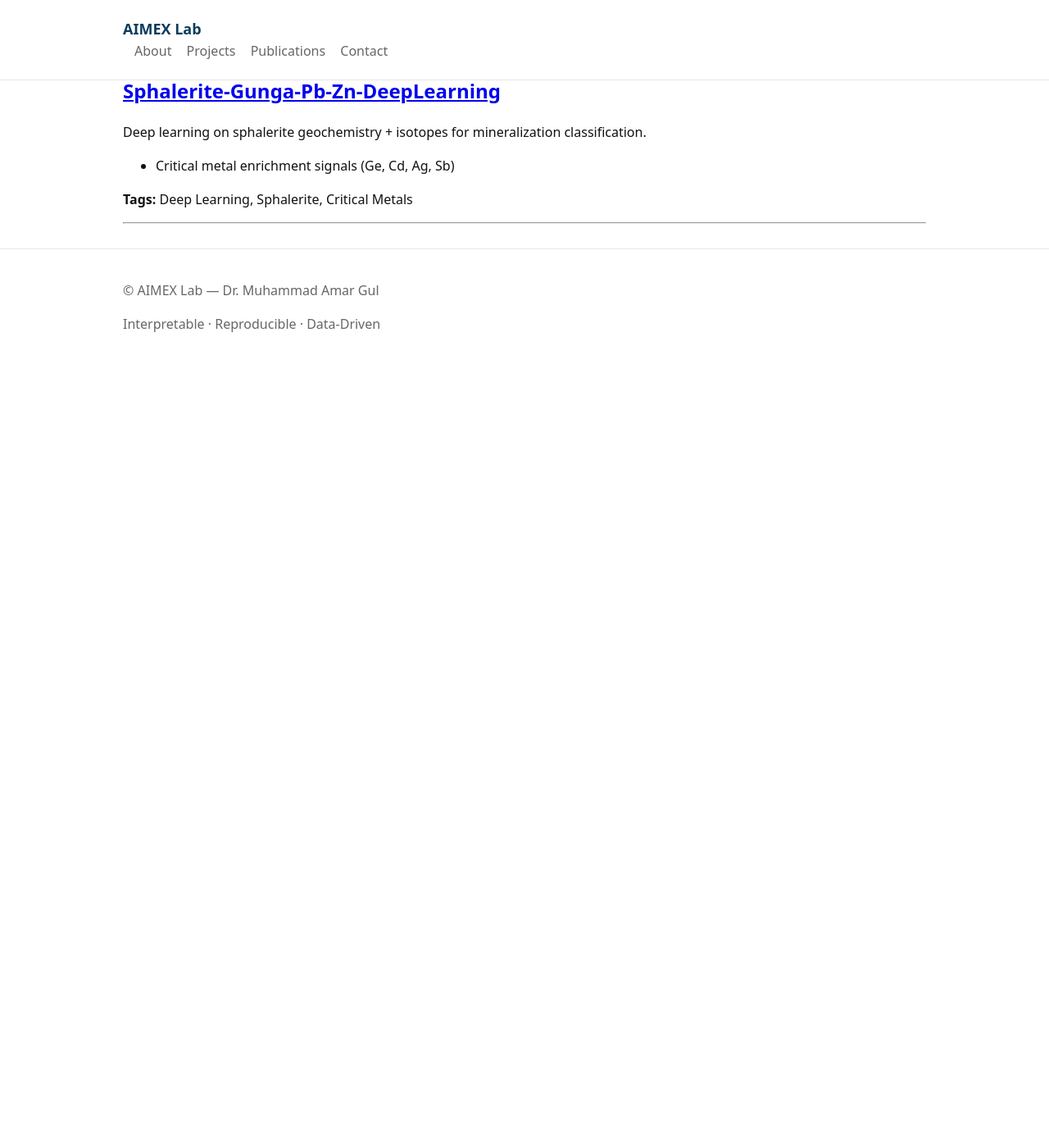
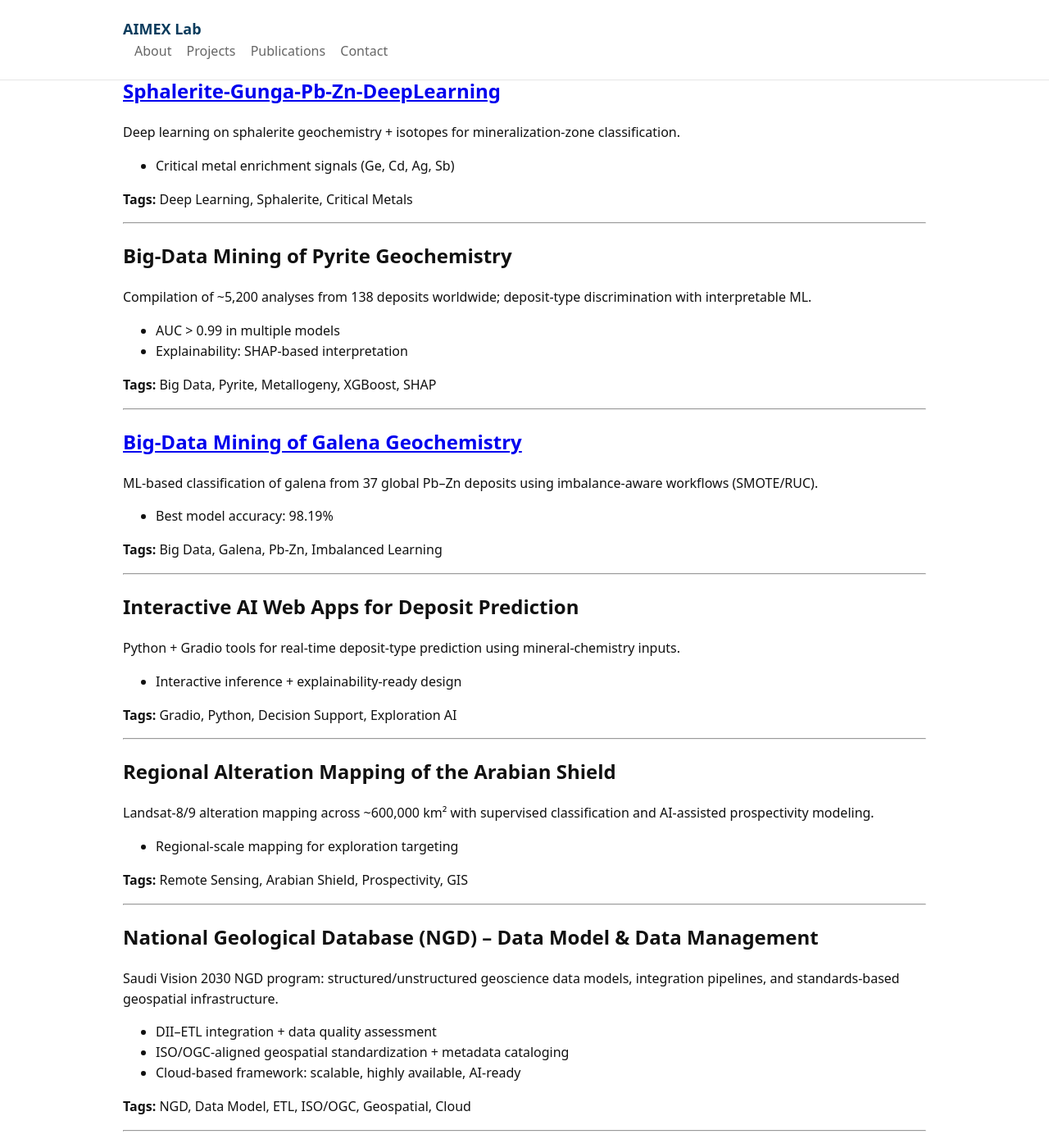
Before and after one commit to Dr-Amar/Dr-Gul.github.io, a Jekyll site: the page built from _pages/projects.md, in a window 1280 px wide and 1400 px high, scrolled down 321 px. Shown: the whole window at 82% size. Built offline with Jekyll 4.4.1, drawn with Linux system fonts in a browser that asks for light colours; before the commit the page ends 900 px from its top, so only the background shows below that; some of the changed text lies outside the part shown.

Commit message:
Auto-sync projects & publications

```diff
--- a/_pages/projects.md
+++ b/_pages/projects.md
@@ -7,15 +7,15 @@ permalink: /projects/
 ## [Pyrite-Gunga-Pb-Zn-Deposit--Machine-Learning](https://github.com/Dr-Amar/Pyrite-Gunga-Pb-Zn-Deposit--Machine-Learning)
 ML-driven classification of Pb–Zn deposits using pyrite trace elements + isotopes.
 
-- RF/GB/SVM/MLP; LOGO validation; >94% accuracy
-- Explainability with SHAP; t-SNE for structure
+- RF/GB/SVM/MLP; LOGO validation
+- Explainability: SHAP, t-SNE/UMAP
 
 **Tags:** Geochemistry, ML, Pb-Zn, Pyrite
 
 ---
 
 ## [Sphalerite-Gunga-Pb-Zn-DeepLearning](https://github.com/Dr-Amar/Sphalerite-Gunga-Pb-Zn-DeepLearning)
-Deep learning on sphalerite geochemistry + isotopes for mineralization classification.
+Deep learning on sphalerite geochemistry + isotopes for mineralization-zone classification.
 
 - Critical metal enrichment signals (Ge, Cd, Ag, Sb)
 
@@ -23,4 +23,52 @@ Deep learning on sphalerite geochemistry + isotopes for mineralization classific
 
 ---
 
+## Big-Data Mining of Pyrite Geochemistry
+Compilation of ~5,200 analyses from 138 deposits worldwide; deposit-type discrimination with interpretable ML.
+
+- AUC > 0.99 in multiple models
+- Explainability: SHAP-based interpretation
+
+**Tags:** Big Data, Pyrite, Metallogeny, XGBoost, SHAP
+
+---
+
+## [Big-Data Mining of Galena Geochemistry](https://github.com/Dr-Amar/Galena-Geochemistry-ML-Metallogenic-Discrimination)
+ML-based classification of galena from 37 global Pb–Zn deposits using imbalance-aware workflows (SMOTE/RUC).
+
+- Best model accuracy: 98.19%
+
+**Tags:** Big Data, Galena, Pb-Zn, Imbalanced Learning
+
+---
+
+## Interactive AI Web Apps for Deposit Prediction
+Python + Gradio tools for real-time deposit-type prediction using mineral-chemistry inputs.
+
+- Interactive inference + explainability-ready design
+
+**Tags:** Gradio, Python, Decision Support, Exploration AI
+
+---
+
+## Regional Alteration Mapping of the Arabian Shield
+Landsat-8/9 alteration mapping across ~600,000 km² with supervised classification and AI-assisted prospectivity modeling.
+
+- Regional-scale mapping for exploration targeting
+
+**Tags:** Remote Sensing, Arabian Shield, Prospectivity, GIS
+
+---
+
+## National Geological Database (NGD) – Data Model & Data Management
+Saudi Vision 2030 NGD program: structured/unstructured geoscience data models, integration pipelines, and standards-based geospatial infrastructure.
+
+- DII–ETL integration + data quality assessment
+- ISO/OGC-aligned geospatial standardization + metadata cataloging
+- Cloud-based framework: scalable, highly available, AI-ready
+
+**Tags:** NGD, Data Model, ETL, ISO/OGC, Geospatial, Cloud
+
+---
+
 <!-- AUTO-GENERATED:PROJECTS:END -->
```
Also changed, not shown: _pages/publications.md (+1 -0 lines).
